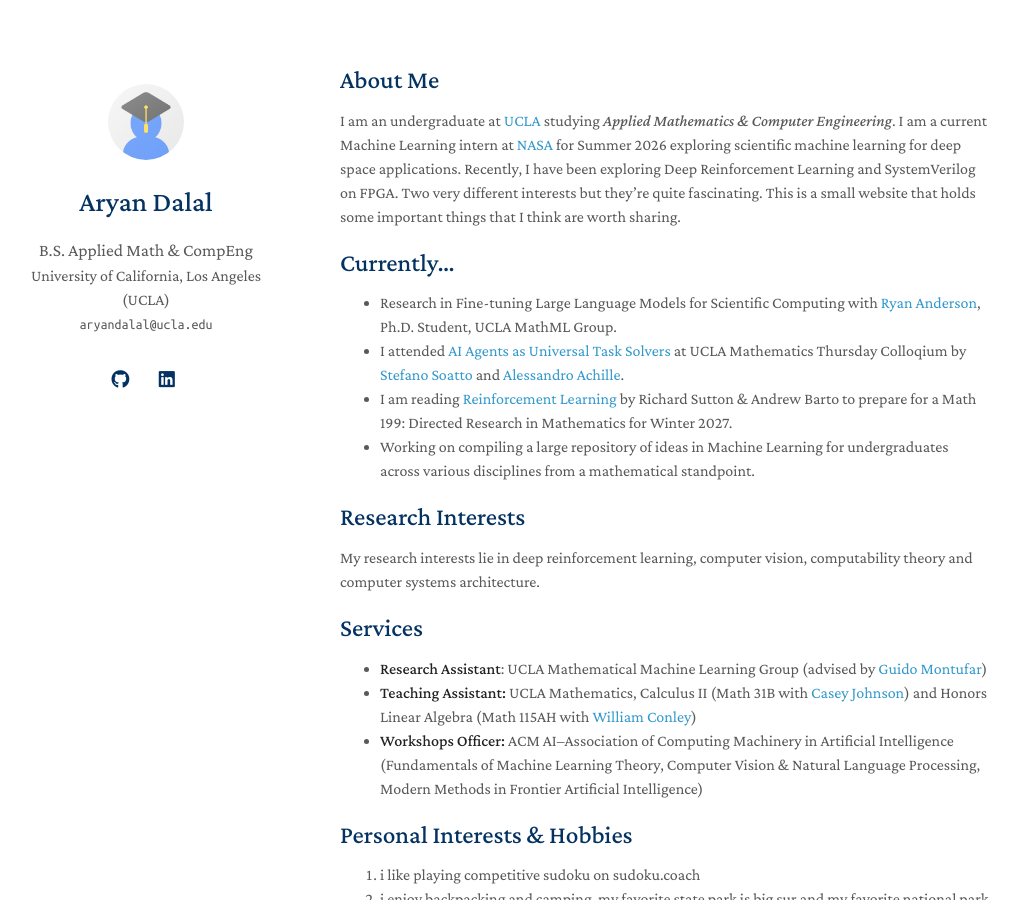
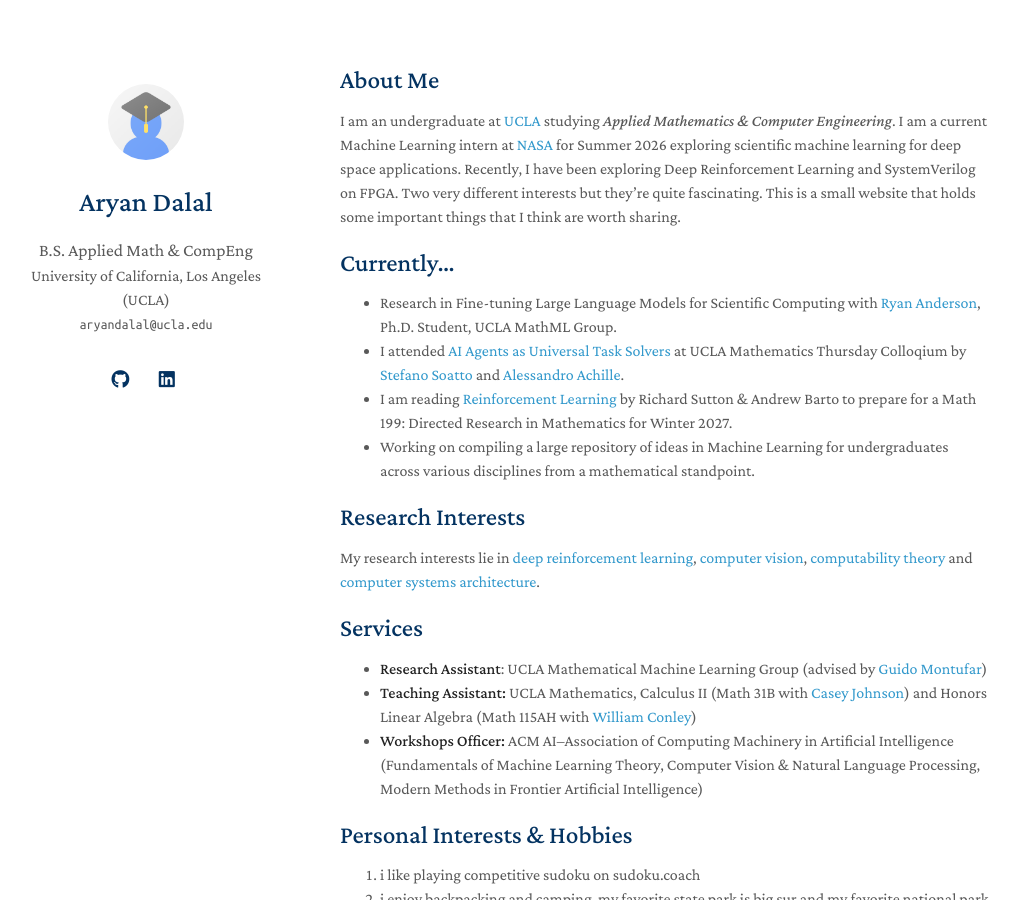
Before and after one commit to DalalAryan/dalalaryan.github.io, a Jekyll site: the page built from index.md, in a window 1280 px wide and 900 px high. Shown: the whole window, without its empty margins (130-1149 px from the left). Built offline with Jekyll 4.4.1, drawn with Linux system fonts in a browser that asks for light colours; a style sheet for code colours, icons or effects is not loaded; our own code applies the rules of GitHub Pages for plain Markdown files.

```diff
--- a/index.md
+++ b/index.md
@@ -14,7 +14,7 @@ I am an undergraduate at [UCLA](https://www.ucla.edu) studying *Applied Mathemat
 
 ## Research Interests
 
-My research interests lie in deep reinforcement learning, computer vision, computability theory and computer systems architecture.
+My research interests lie in [deep reinforcement learning](), [computer vision](), [computability theory]() and [computer systems architecture]().
 
 ## Services
 
```
